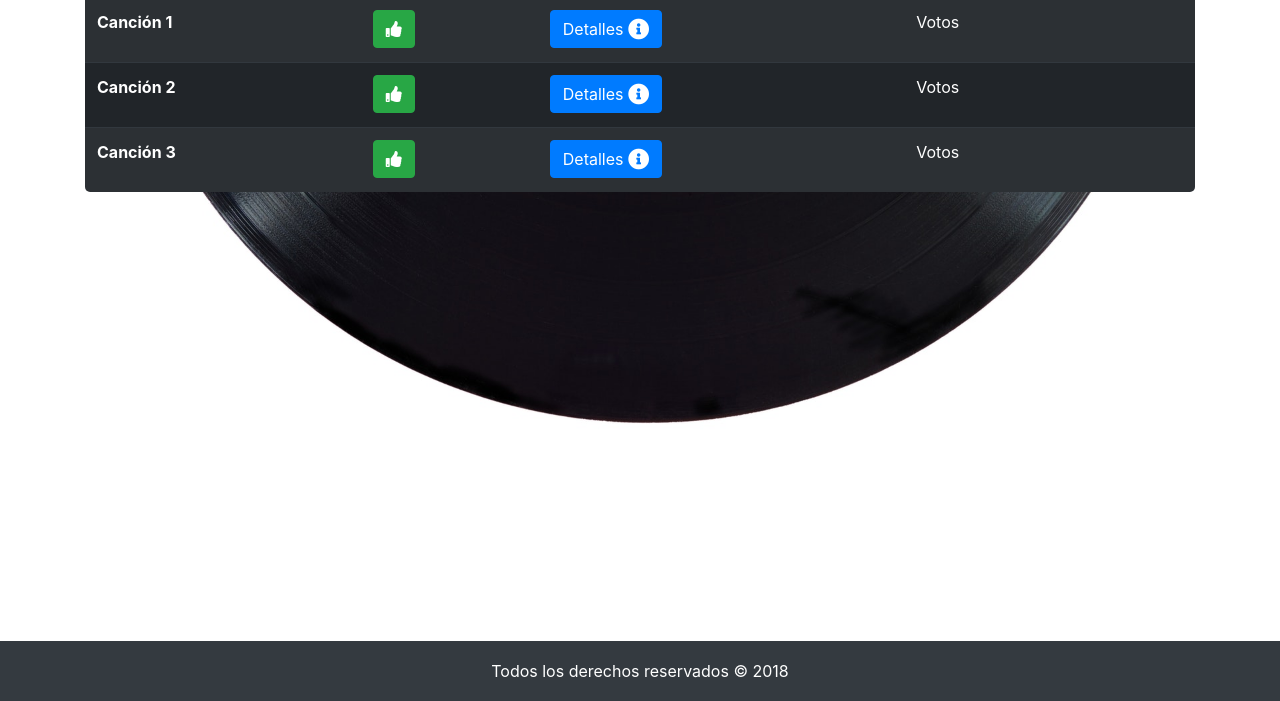
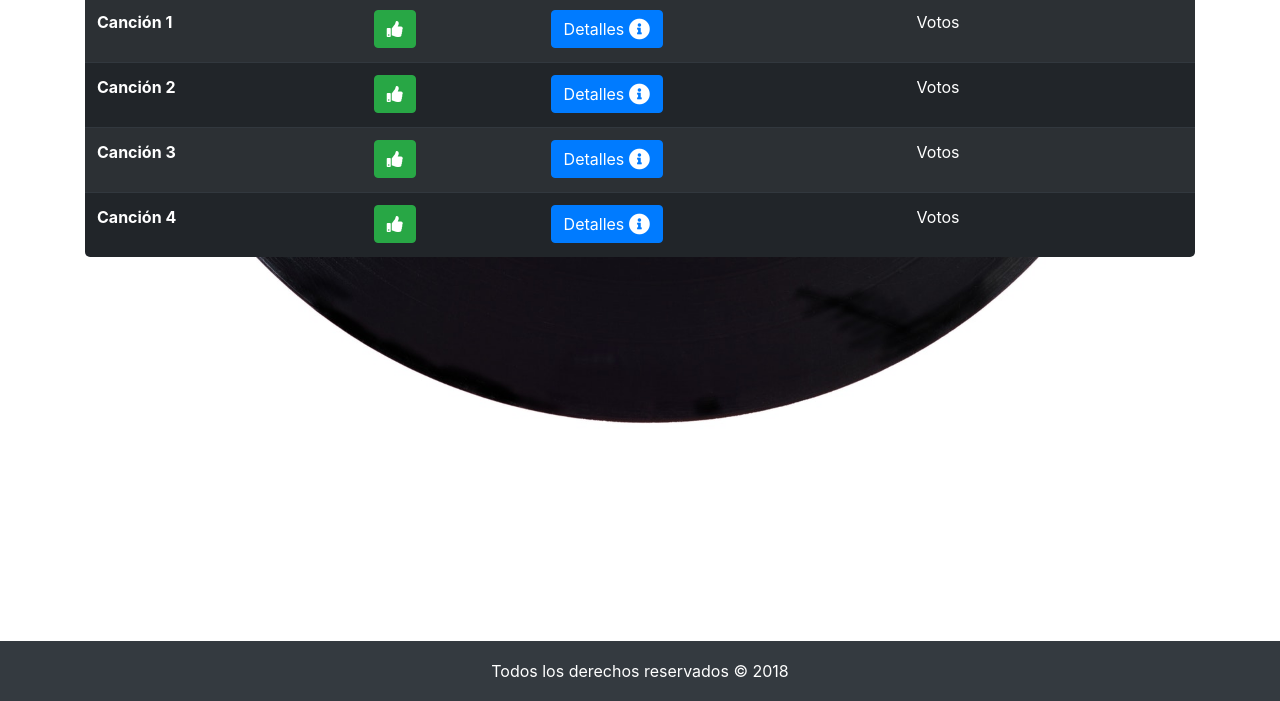
Before and after one commit to afsaa/Frontend-ProyectoCS, a website: page canciones.html in a window 1280 px wide. Shown: the part 99-800 px from the top of the page. Drawn offline with nearby package versions, Linux system fonts and the light colour scheme.

Commit message:
Modal con el detalle de las canciones listo

```diff
--- a/canciones.html
+++ b/canciones.html
@@ -102,6 +102,27 @@
             </td>
             <td><p>Votos</p></td>
           </tr>
+          <tr onclick="cargarDetalles(this)">
+            <th scope="row">Canción 4</th>
+            <td>
+              <button class="btn btn-success">
+                <i class="fa fa-thumbs-up fa-md"></i>
+              </button>
+            </td>
+            <td>
+              <!-- Trigger the modal with a button -->
+              <button
+                type="button"
+                title="Detalles"
+                class="btn btn-primary"
+                data-toggle="modal"
+                data-target="#myModal"
+              >
+                Detalles <i class="fa fa-info-circle fa-lg"></i>
+              </button>
+            </td>
+            <td><p>Votos</p></td>
+          </tr>
         </tbody>
       </table>
     </div>
--- a/js/main.js
+++ b/js/main.js
@@ -1,6 +1,6 @@
 //import * as amqp from "amqplib/callback_api";
 var allSongs;
-var songsList;
+var songsList = [];
 var songDetails;
 
 // Función para obtener el indice de la fila clickeada.
@@ -12,33 +12,37 @@ var songDetails;
 
 function cargarDetalles(index) {
   var songsListIndex = index.rowIndex - 1;
-  console.log("Indice de la canción actual: " + songsListIndex);
-
+  //console.log("Indice de la canción actual: " + songsListIndex);
+  fetch("../keys.json")
+    .then(res => res.json())
+    .then(data => {
+      songsList[0] = data[0].song1;
+      songsList[1] = data[1].song2;
+      songsList[2] = data[2].song3;
+      songsList[3] = data[3].song4;
+    });
   fetch("../details.json")
     .then(res => res.json())
     .then(data => {
       songDetails = data[songsListIndex];
-      //console.log(data[0].Object.keys());
-      console.log(songDetails["Ctrl + Alt + Supr"].title);
 
       document.getElementById("Detalle1").innerHTML =
-        songDetails["Ctrl + Alt + Supr"].title;
-
-      /*document.getElementById("Detalle2").innerHTML =
-        data.songsListKeys[songsListIndex].artist;
+        songDetails[songsList[songsListIndex]].title;
+      document.getElementById("Detalle2").innerHTML =
+        songDetails[songsList[songsListIndex]].artist;
       document.getElementById("Detalle3").innerHTML =
-        data.songsListKeys[songsListIndex].album;
+        songDetails[songsList[songsListIndex]].album;
       document.getElementById("Detalle4").innerHTML =
-        data.songsListKeys[songsListIndex].genre;
+        songDetails[songsList[songsListIndex]].genre;
       document.getElementById("Detalle5").innerHTML =
-        data.songsListKeys[songsListIndex].tracknumber;
+        songDetails[songsList[songsListIndex]].tracknumber;
       document.getElementById("Detalle6").innerHTML =
-        data.songsListKeys[songsListIndex].version;
+        songDetails[songsList[songsListIndex]].version;
       document.getElementById("Detalle7").innerHTML =
-        data.songsListKeys[songsListIndex].date;
+        songDetails[songsList[songsListIndex]].date;
       document.getElementById("Detalle8").innerHTML =
-        data.songsListKeys[songsListIndex].composer;
+        songDetails[songsList[songsListIndex]].composer;
       document.getElementById("Detalle9").innerHTML =
-        data.songsListKeys[songsListIndex].lyricist;*/
+        songDetails[songsList[songsListIndex]].lyricist;
     });
 }
--- a/keys.json
+++ b/keys.json
@@ -0,0 +1 @@
+[{"song1":"Ctrl + Alt + Supr"},{"song2":"Warriors of the World"},{"song3":"FAUN Federkelid"},{"song4":"Mio Cid"}]
```
Also changed, not shown: details.json (+1 -58 lines), server.js (+28 -5 lines).
